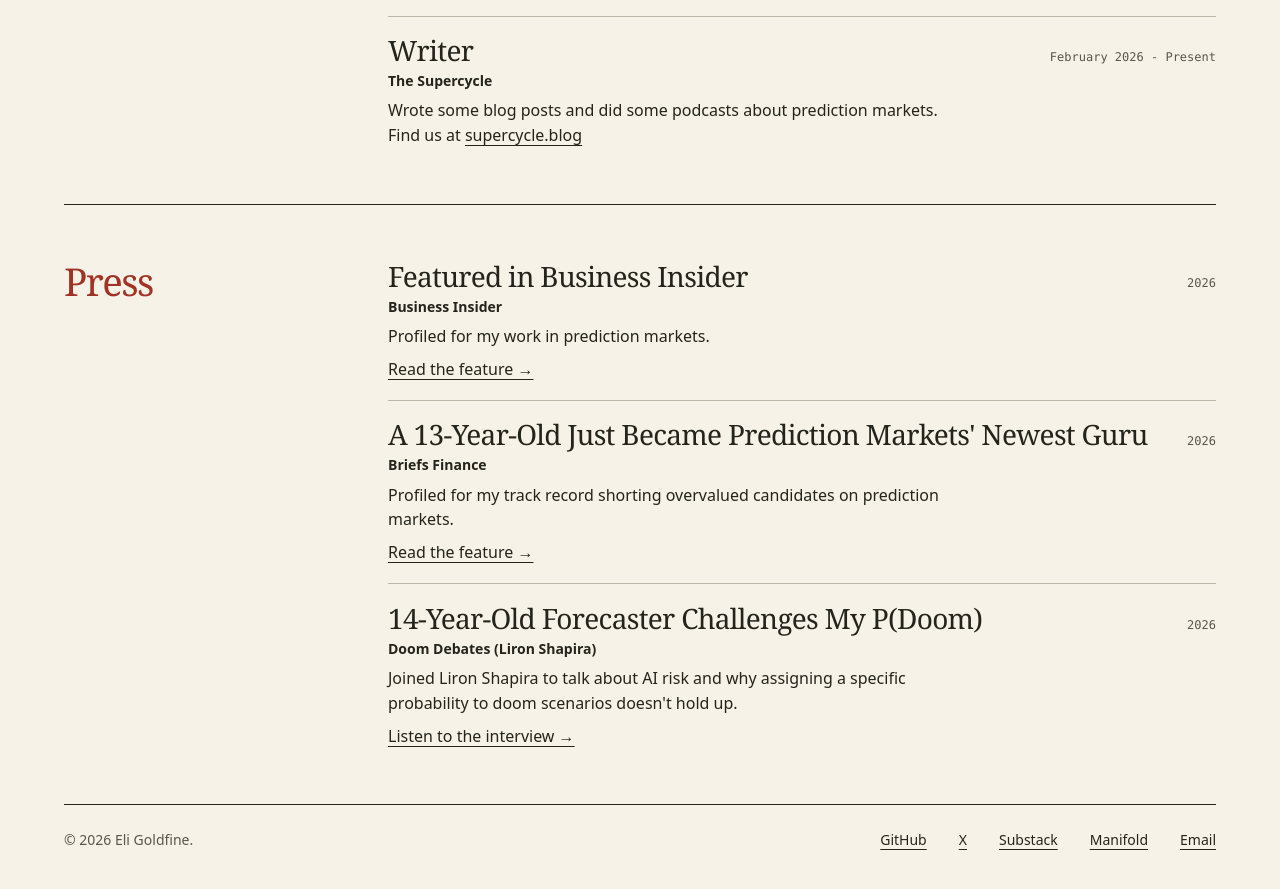
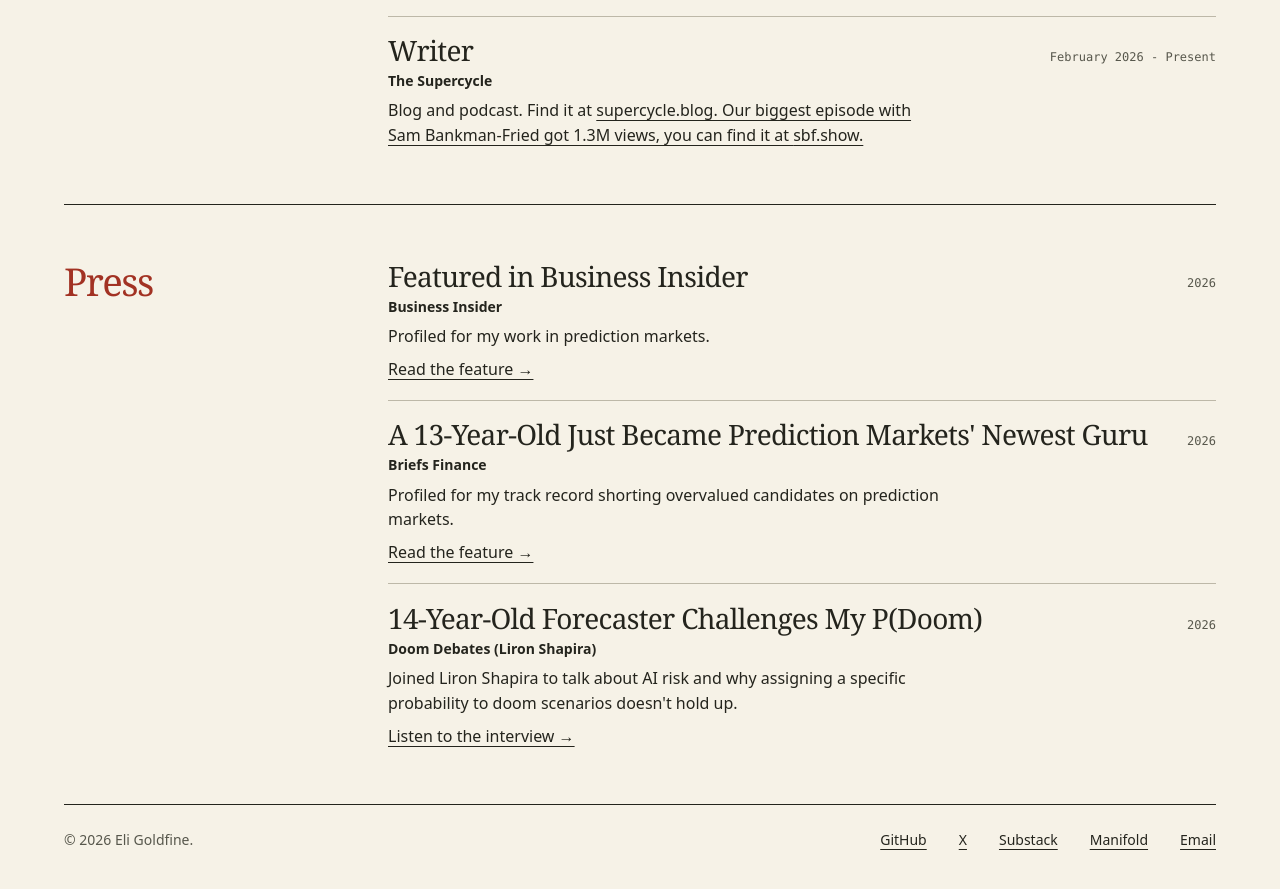
Before and after one commit to ManiFed/eligoldfine.com, a plain HTML site: page index.html in a window 1280 px wide. Shown: the part 915-1804 px from the top of the page. Drawn offline with Linux system fonts and the light colour scheme.

Commit message:
Update index.html

```diff
--- a/index.html
+++ b/index.html
@@ -57,7 +57,7 @@
                     <span class="date">February 2026 - Present</span>
                     <p class="company">The Supercycle</p>
                 </div>
-                <p>Wrote some blog posts and did some podcasts about prediction markets. Find us at <a href="https://supercycle.blog">supercycle.blog</a></p>
+                <p>Blog and podcast. Find it at <a href="https://supercycle.blog">supercycle.blog. Our biggest episode with Sam Bankman-Fried got 1.3M views, you can find it at <a href="https://sbf.show">sbf.show.</a></p>
             </div>
         </div>
     </section>
```
